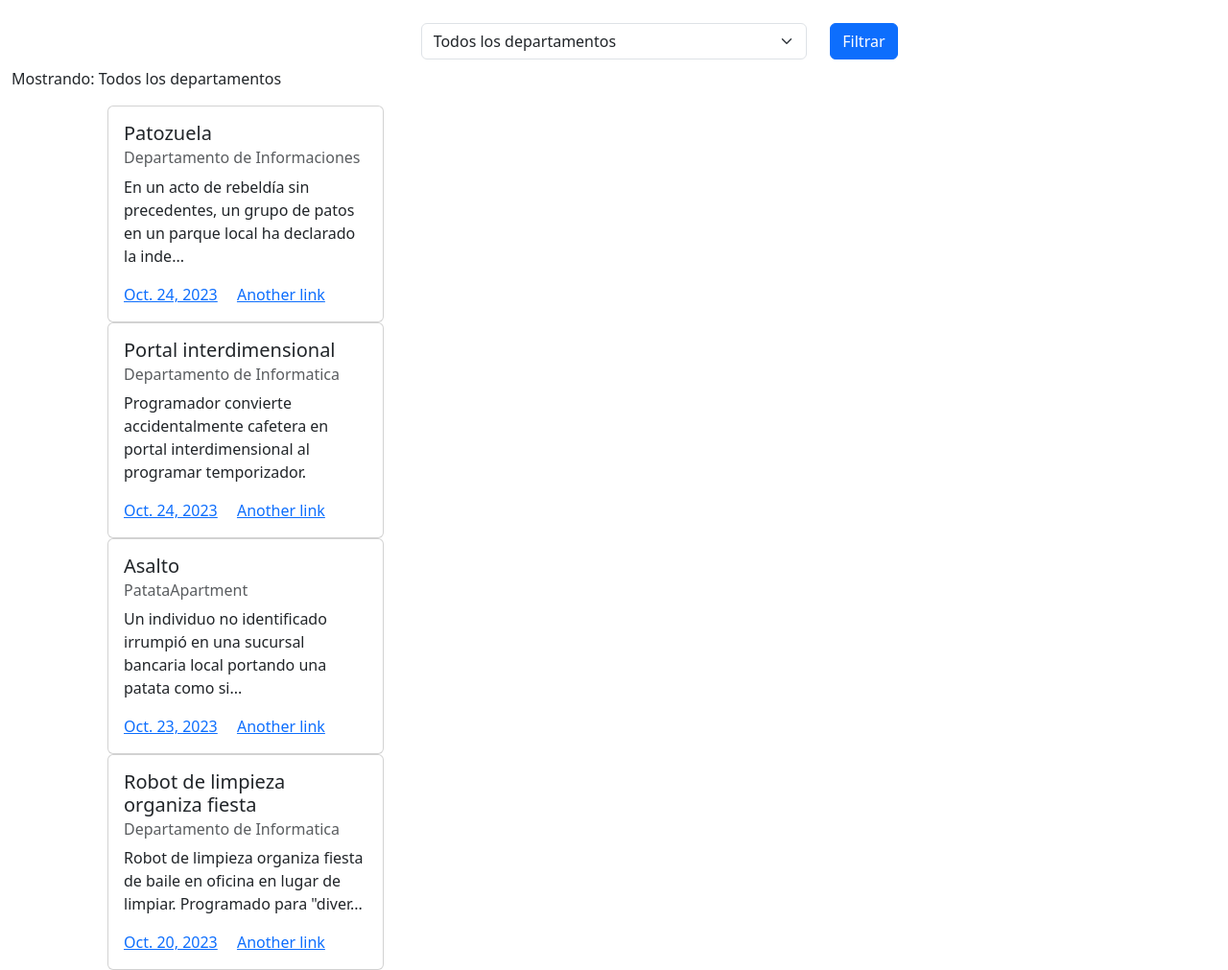
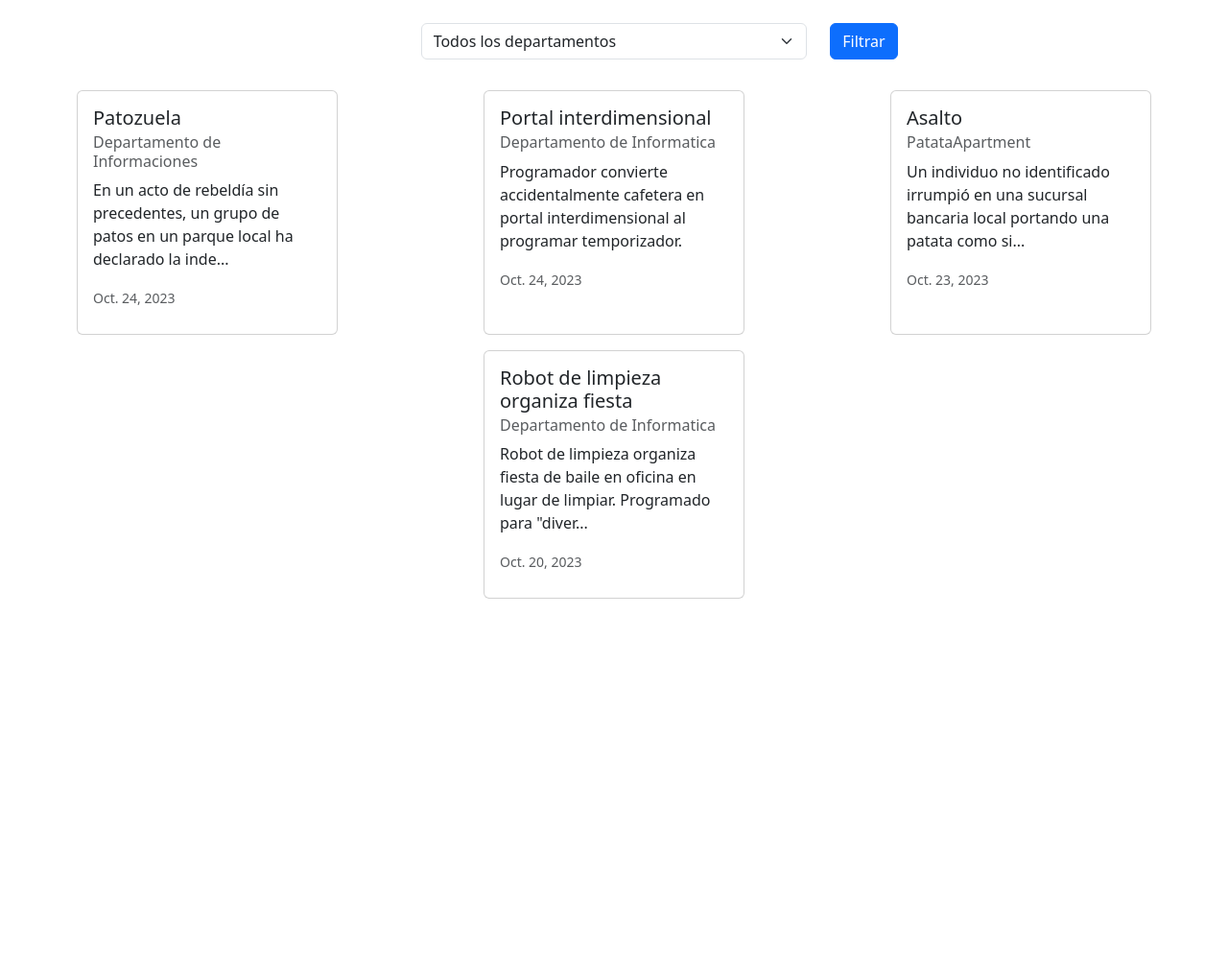
Before and after one commit to Mis4ele/CER2-TapiaMisael, a Django app: page / in a window 1280 px wide; the page is wider, and only the part inside the window is pictured. Shown: the part 186-1197 px from the top of that part at 96% size. After the commit the page ends 810 px from the top of that part, so only its background shows below. Run offline with Django 4.2, Linux system fonts and the light colour scheme; data comes from the database, SQL or seed files in the repository; both versions use the stored data as it was after the commit; some libraries are stand-ins or nearby versions.

Commit message:
captura de datos

```diff
--- a/webComunicados/static/webComunicados/css/style.css
+++ b/webComunicados/static/webComunicados/css/style.css
@@ -16,9 +16,14 @@
     width: 100%;
     max-width: 500vw;
 }
-#tarjetas{
-    margin-left: 100px;
+#separacion{
+    width: 100%;
+}
+.card{
+    margin: auto;
+    margin-bottom: 10px;
+    float: none;
 }
 .card:hover{
-    background-color: #000000;
+    background-color: #5dc7ec;
 }
--- a/webComunicados/templates/webComunicados/index.html
+++ b/webComunicados/templates/webComunicados/index.html
@@ -65,27 +65,28 @@
             <button type="submit" class="btn btn-primary col">Filtrar</button>
         </div>
     </form>
-    <p>Mostrando: {{ departamento }}</p>
 </div>
+<br>
 
 <!-- Tarjetas de comunicados -->
-<div id="tarjetas" class="container-fluid">
-    <div class="row row-cols-3 row-cols-md-3 g-4">
-        <div class="col">
-            {% for Comunicado in Comunicados %}
-            {% if Comunicado.entidad.nombre == departamento or departamento == "Todos los departamentos" %}
-            <div class="card" style="width: 18rem;">
+<div id="separacion" class="container-fluid">
+    <div class="row row-cols-1 row-cols-sm-2 row-cols-lg-3 g-3">
+        {% for Comunicado in Comunicados %}
+        {% if Comunicado.visible %}
+        {% if Comunicado.entidad.nombre == departamento or departamento == "Todos los departamentos"%}
+        <div class="col mx-auto">
+            <div class="card h-100" style="width: 17rem;">
                 <div class="card-body">
                     <h5 class="card-title">{{ Comunicado.titulo }}</h5>
                     <h6 class="card-subtitle mb-2 text-body-secondary">{{ Comunicado.entidad }}</h6>
                     <p class="card-text">{{ Comunicado.detalle_corto }}</p>
-                    <a href="#" class="card-link">{{ Comunicado.fecha_publicacion }}</a>
-                    <a href="#" class="card-link">Another link</a>
+                    <small class="text-body-secondary">{{ Comunicado.fecha_publicacion }}</small>
                 </div>
             </div>
-            {% endif %}
-            {% endfor %}
         </div>
+        {% endif %}
+        {% endif %}
+        {% endfor %}
     </div>
 </div>
 
```
Also changed, not shown: db.sqlite3, webComunicados/static/webComunicados/img/logosEntidad/D_NQ_NP_995432-MLC54966463989_04.png (added).
